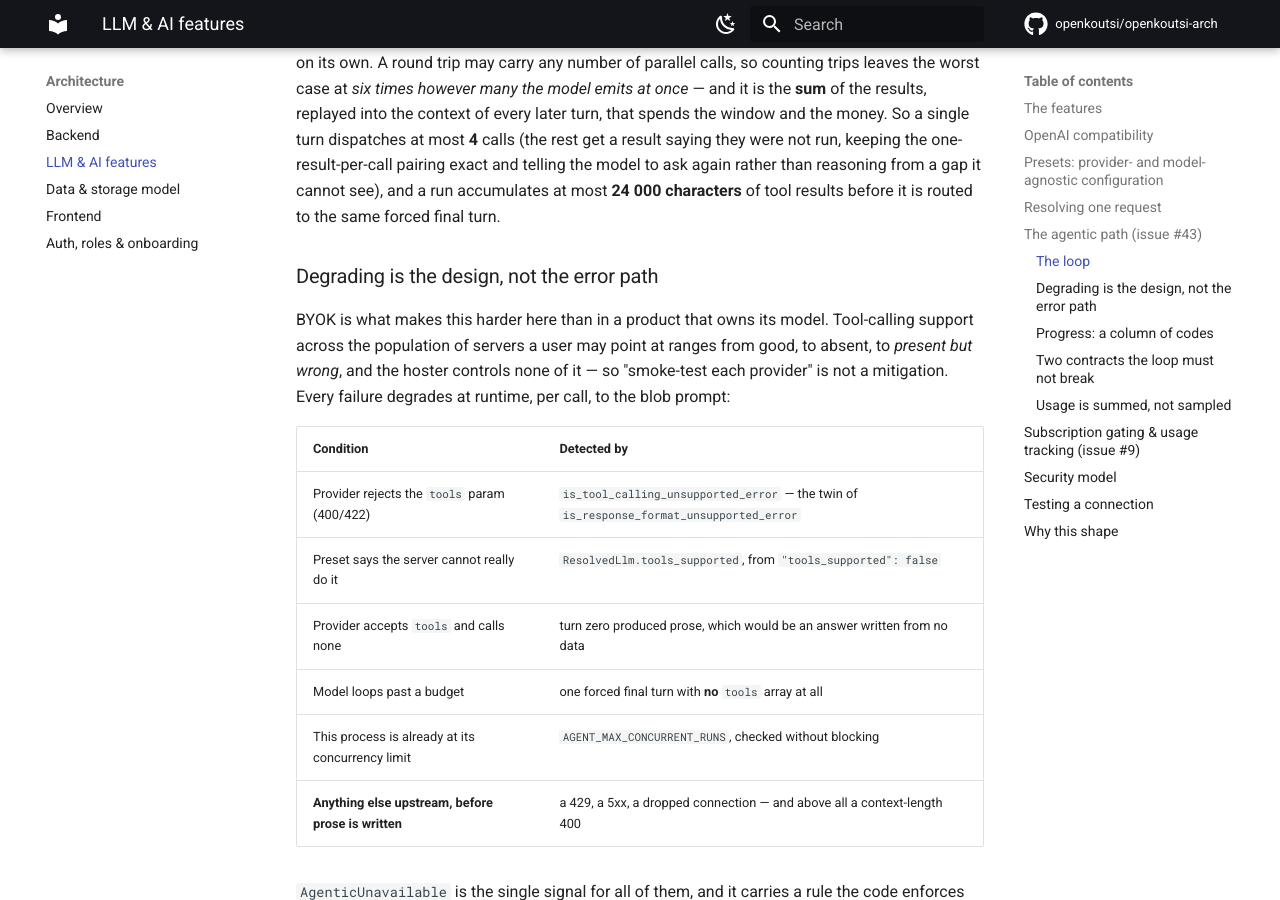
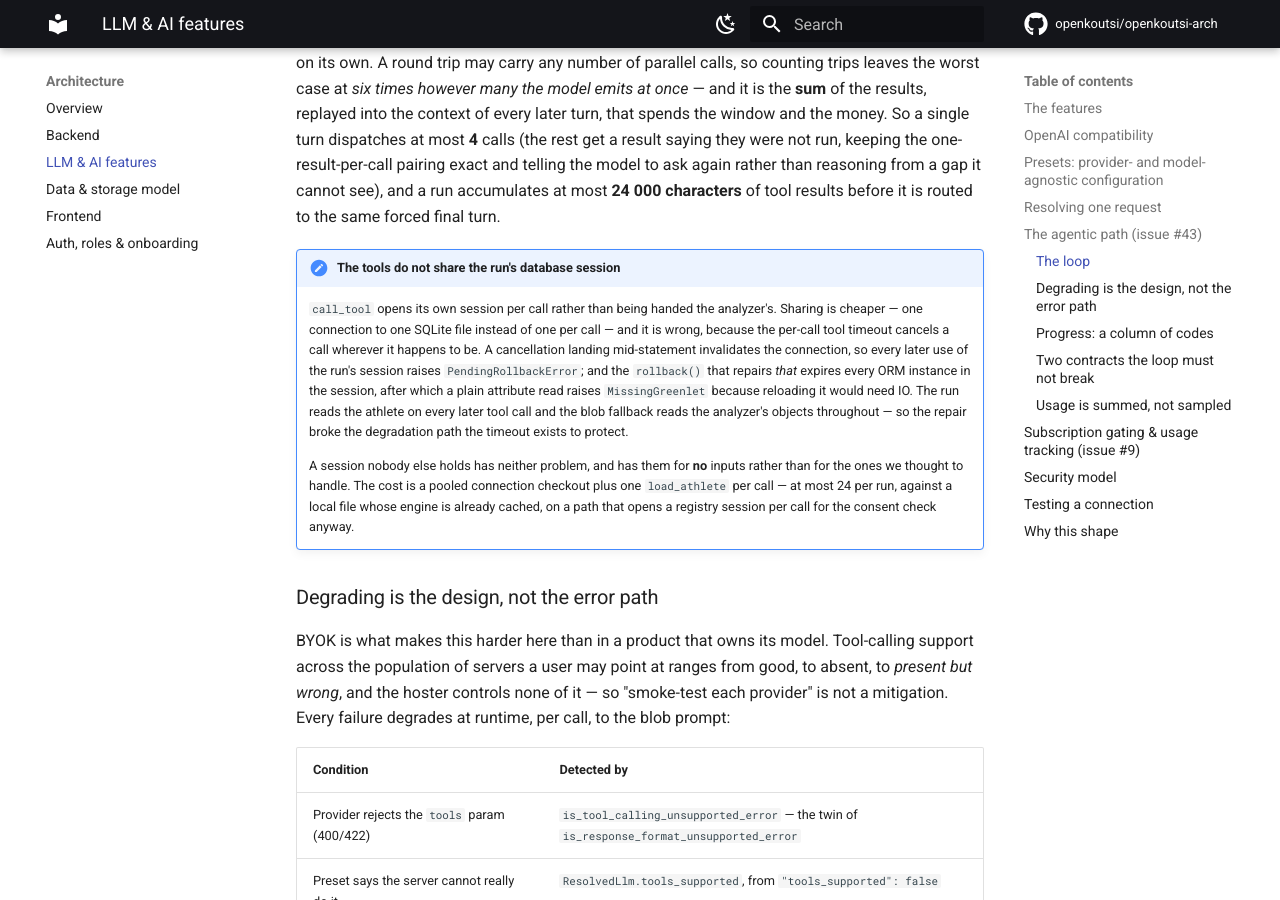
Before and after one commit to openkoutsi/openkoutsi-arch, an MkDocs documentation site: the page built from docs/architecture/llm.md, in a window 1280 px wide and 900 px high, scrolled down 7172 px. Built offline with MkDocs 1.6.1 and Material for MkDocs 9.7.7, drawn with Linux system fonts in a browser that asks for light colours; comment, search, counter and statistics services are not loaded.

Commit message:
Record why the tools do not share the run's session (#43)
Follows the backend change in the same review round. The reasoning is
architectural rather than incidental — sharing the session is the cheaper thing
and the wrong one, because a per-call timeout cancels wherever it lands, and
both the resulting connection invalidation and the rollback that repairs it
reach code the run still depends on.

Co-Authored-By: Claude Opus 5 <noreply@anthropic.com>
Claude-Session: https://claude.ai/code/session_01CvSdkivw9YRSfqjhbKrJoD

```diff
--- a/docs/architecture/llm.md
+++ b/docs/architecture/llm.md
@@ -218,6 +218,25 @@ one-result-per-call pairing exact and telling the model to ask again rather than
 gap it cannot see), and a run accumulates at most **24 000 characters** of tool results before it
 is routed to the same forced final turn.
 
+!!! note "The tools do not share the run's database session"
+    `call_tool` opens its own session per call rather than being handed the
+    analyzer's. Sharing is cheaper — one connection to one SQLite file instead of
+    one per call — and it is wrong, because the per-call tool timeout cancels a
+    call wherever it happens to be. A cancellation landing mid-statement
+    invalidates the connection, so every later use of the run's session raises
+    `PendingRollbackError`; and the `rollback()` that repairs *that* expires
+    every ORM instance in the session, after which a plain attribute read raises
+    `MissingGreenlet` because reloading it would need IO. The run reads the
+    athlete on every later tool call and the blob fallback reads the analyzer's
+    objects throughout — so the repair broke the degradation path the timeout
+    exists to protect.
+
+    A session nobody else holds has neither problem, and has them for **no**
+    inputs rather than for the ones we thought to handle. The cost is a pooled
+    connection checkout plus one `load_athlete` per call — at most 24 per run,
+    against a local file whose engine is already cached, on a path that opens a
+    registry session per call for the consent check anyway.
+
 ### Degrading is the design, not the error path
 
 BYOK is what makes this harder here than in a product that owns its model. Tool-calling support
```
